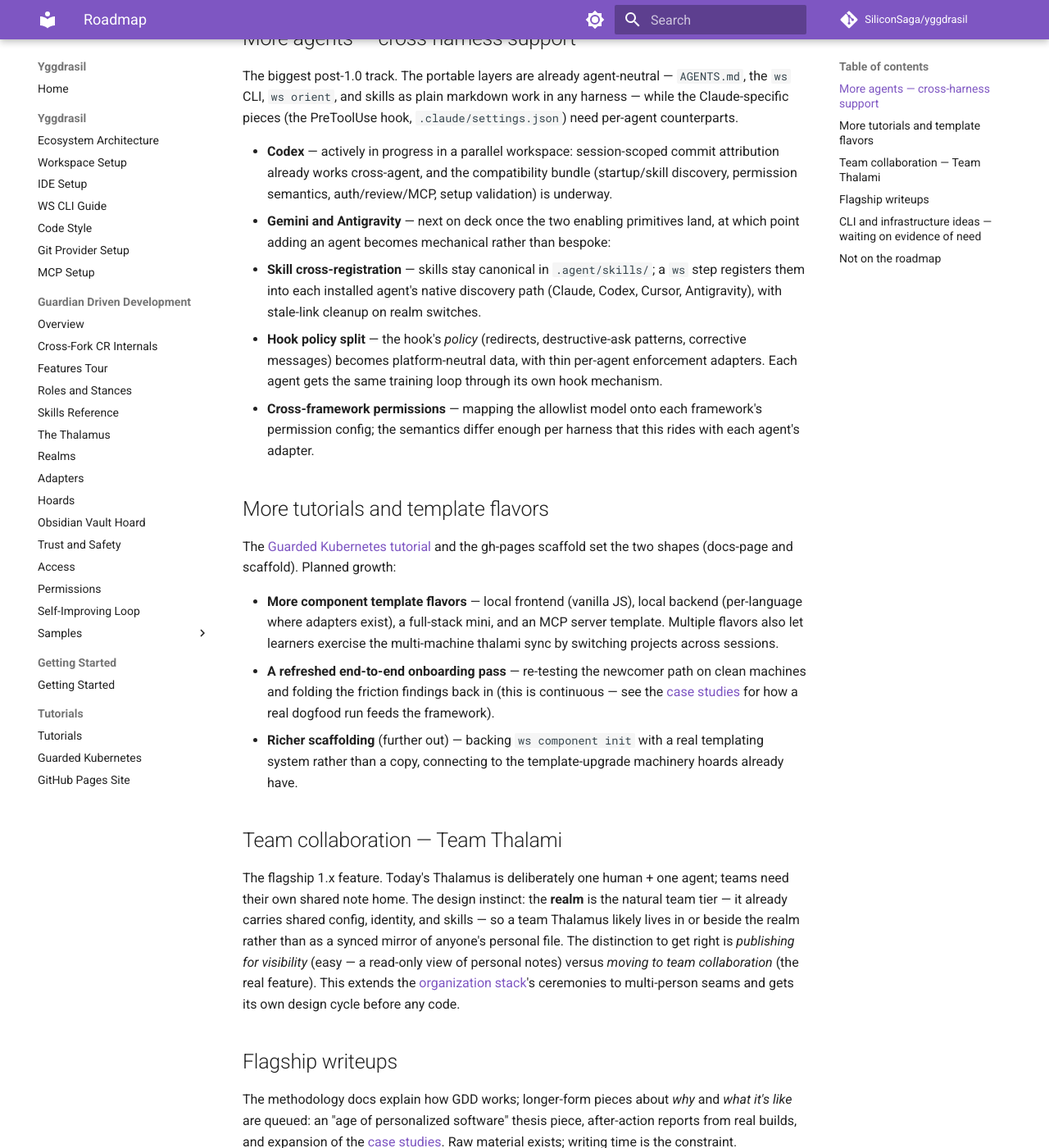
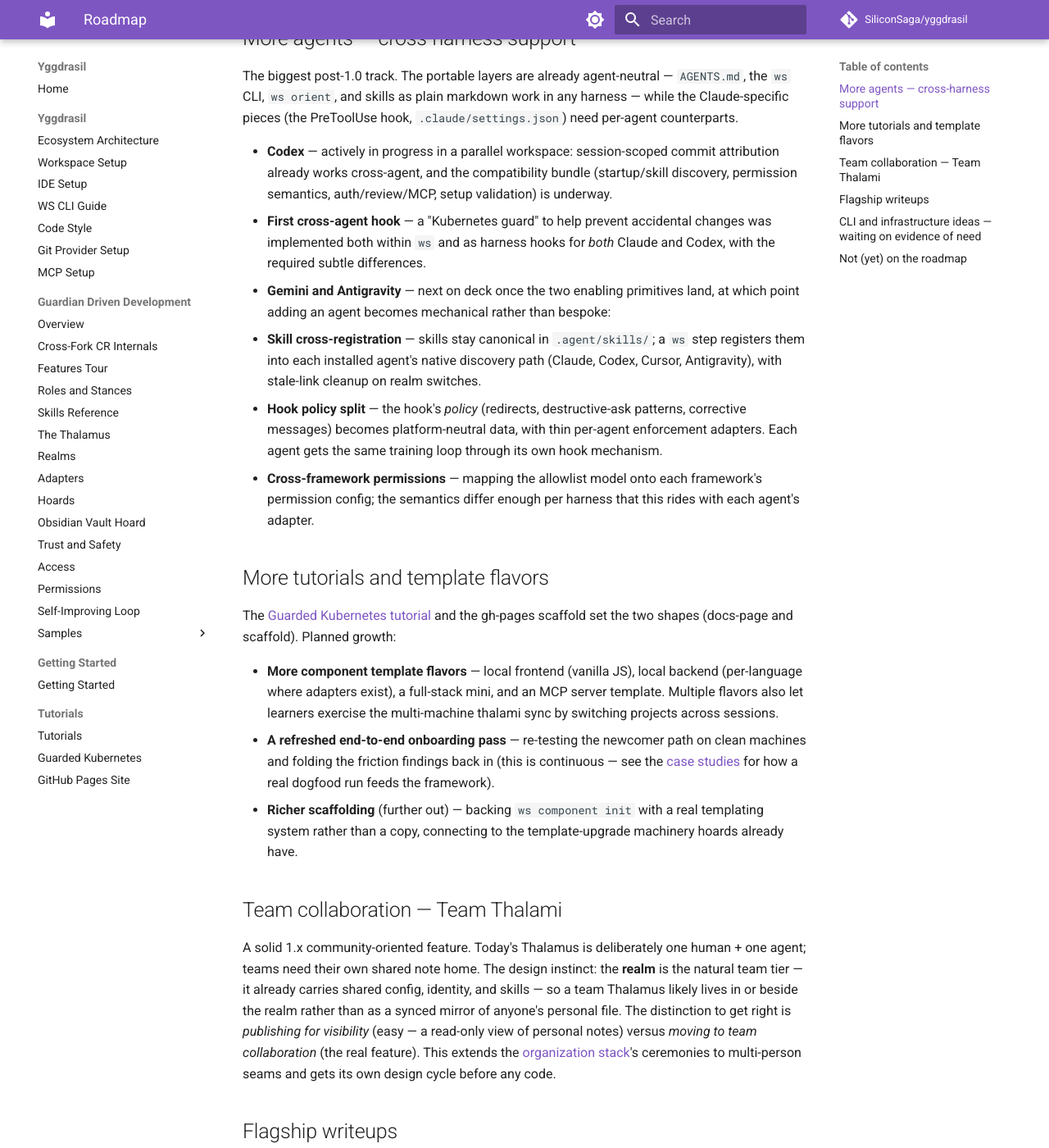
Before and after one commit to SiliconSaga/yggdrasil, an MkDocs documentation site: the page built from docs/gdd/roadmap.md, in a window 1280 px wide and 1400 px high, scrolled down 319 px. Shown: the whole window at 82% size. Built offline with MkDocs 1.6.1 and Material for MkDocs 9.7.7, drawn with Linux system fonts in a browser that asks for light colours; comment, search, counter and statistics services are not loaded; some of the changed text lies outside the part shown.

Commit message:
docs(gdd): local-review tweaks + ignore Git Bash stackdumps
Human review pass over the new pages before pushing: the campaign-site case study drops the owner's name from its title, the Backstage vignette reads on cross-host visibility rather than seamless resume, the roadmap gains the shipped cross-agent Kubernetes-guard hook as Codex-track evidence and softens Team Thalami from "flagship" to "solid 1.x community-oriented feature", and the samples page re-adds the PR-comment example. Plus copyedit-level grammar/punctuation smoothing on those tweaks.

Also ignore `*.stackdump` — Git Bash drops a `bash.exe.stackdump` in the cwd when it segfaults, and the artifact has no business in git status.

Co-Authored-By: Claude Fable 5 <noreply@anthropic.com>

```diff
--- a/docs/gdd/roadmap.md
+++ b/docs/gdd/roadmap.md
@@ -7,6 +7,7 @@ Where GDD goes after 1.0. The release line is **Claude-first with a published ro
 The biggest post-1.0 track. The portable layers are already agent-neutral — `AGENTS.md`, the `ws` CLI, `ws orient`, and skills as plain markdown work in any harness — while the Claude-specific pieces (the PreToolUse hook, `.claude/settings.json`) need per-agent counterparts.
 
 - **Codex** — actively in progress in a parallel workspace: session-scoped commit attribution already works cross-agent, and the compatibility bundle (startup/skill discovery, permission semantics, auth/review/MCP, setup validation) is underway.
+  - **First cross-agent hook** — a "Kubernetes guard" to help prevent accidental changes was implemented both within `ws` and as harness hooks for _both_ Claude and Codex, with the required subtle differences.
 - **Gemini and Antigravity** — next on deck once the two enabling primitives land, at which point adding an agent becomes mechanical rather than bespoke:
   - **Skill cross-registration** — skills stay canonical in `.agent/skills/`; a `ws` step registers them into each installed agent's native discovery path (Claude, Codex, Cursor, Antigravity), with stale-link cleanup on realm switches.
   - **Hook policy split** — the hook's *policy* (redirects, destructive-ask patterns, corrective messages) becomes platform-neutral data, with thin per-agent enforcement adapters. Each agent gets the same training loop through its own hook mechanism.
@@ -22,7 +23,7 @@ The [Guarded Kubernetes tutorial](../tutorials/guarded-kubernetes.md) and the gh
 
 ## Team collaboration — Team Thalami
 
-The flagship 1.x feature. Today's Thalamus is deliberately one human + one agent; teams need their own shared note home. The design instinct: the **realm** is the natural team tier — it already carries shared config, identity, and skills — so a team Thalamus likely lives in or beside the realm rather than as a synced mirror of anyone's personal file. The distinction to get right is *publishing for visibility* (easy — a read-only view of personal notes) versus *moving to team collaboration* (the real feature). This extends the [organization stack](organization-stack.md)'s ceremonies to multi-person seams and gets its own design cycle before any code.
+A solid 1.x community-oriented feature. Today's Thalamus is deliberately one human + one agent; teams need their own shared note home. The design instinct: the **realm** is the natural team tier — it already carries shared config, identity, and skills — so a team Thalamus likely lives in or beside the realm rather than as a synced mirror of anyone's personal file. The distinction to get right is *publishing for visibility* (easy — a read-only view of personal notes) versus *moving to team collaboration* (the real feature). This extends the [organization stack](organization-stack.md)'s ceremonies to multi-person seams and gets its own design cycle before any code.
 
 ## Flagship writeups
 
@@ -41,6 +42,6 @@ Designed-but-deferred `ws` growth, each picked up when real usage demands it:
 - **Shared lint config** — ship `.markdownlint.yaml` / `.shellcheckrc` / `.editorconfig` so local tools and review bots read the same rules.
 - **Remote-homes routing** — generalize the fork/internal/external homes model across `ws push` / `ws cr` / `ws diagnose`, plus the "automate detection, craft the URL, human does only the click only they can" pattern for human-authority gates.
 
-## Not on the roadmap
+## Not (yet) on the roadmap
 
 Multi-realm inheritance chains (corp → dept → team), a realm/hoard template marketplace, and deeper scaffolding-platform integrations are acknowledged futures with reservations in the code, but they wait for someone with the concrete need.
```
Also changed, not shown: docs/gdd/case-studies.md (+2 -2 lines), docs/gdd/samples/index.md (+2 -0 lines), 1 other file.
